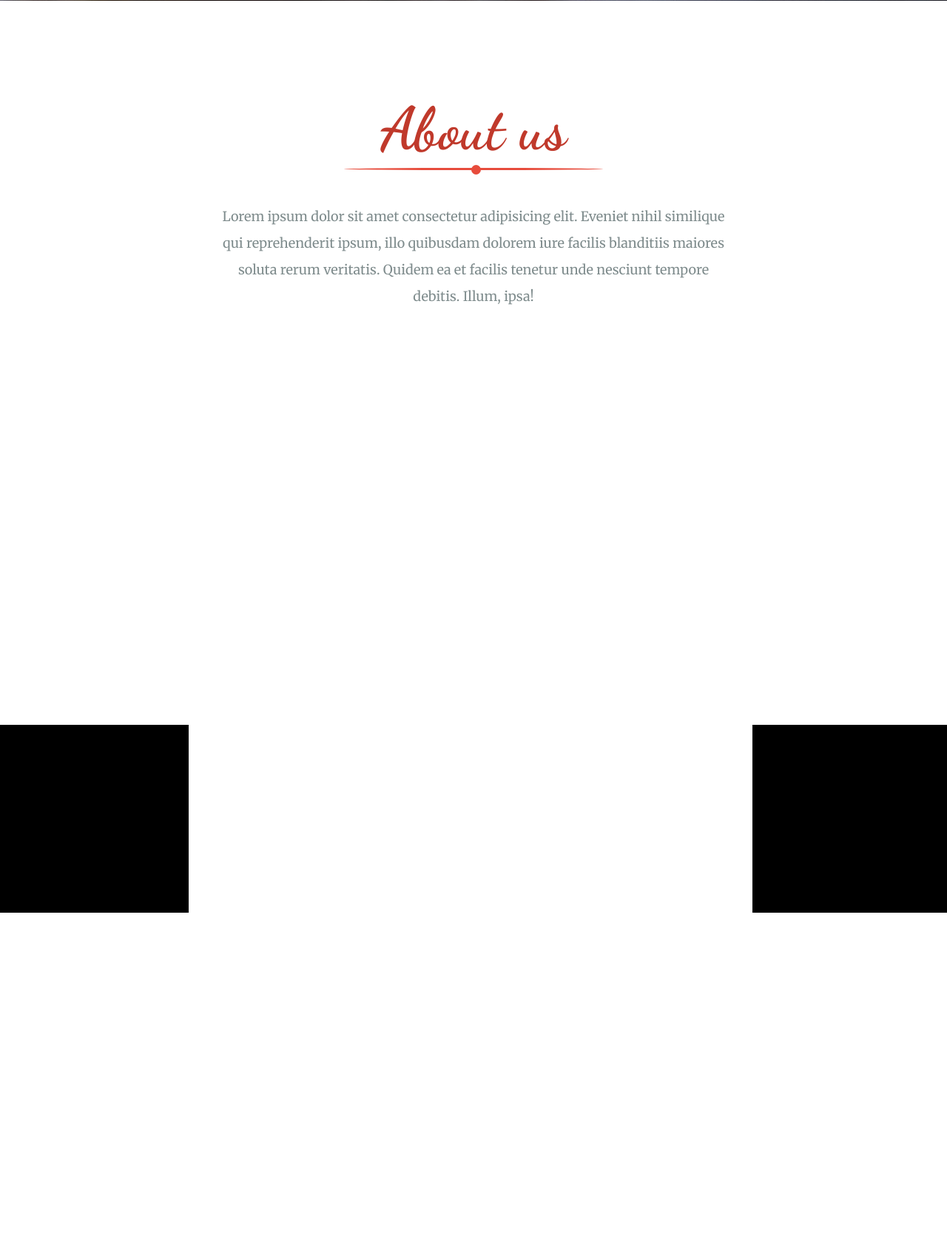
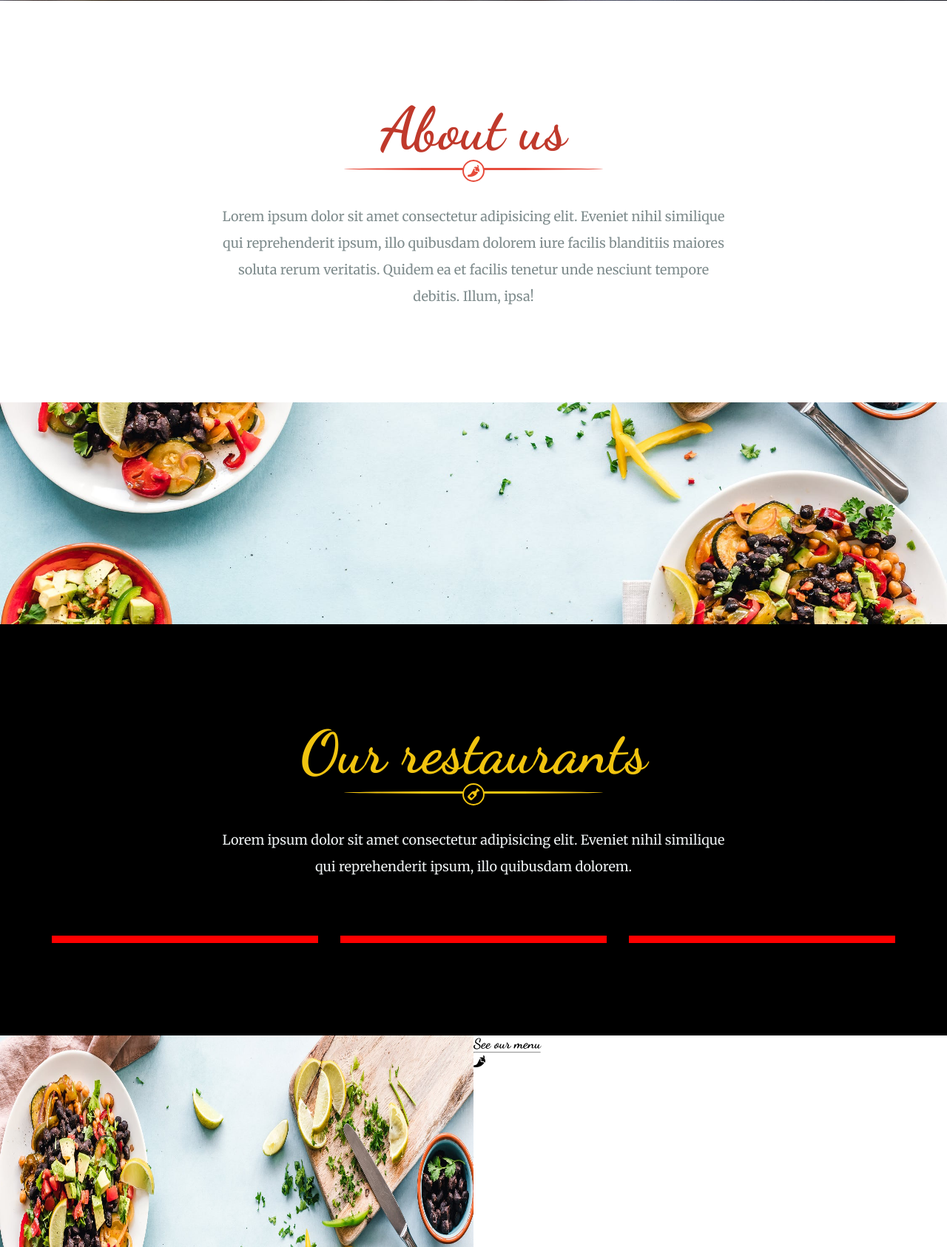
Before and after one commit to yourigruiters/minicrud, a PHP site: page / in a window 1280 px wide. Shown: the part 799-2485 px from the top of the page at 74% size. Run offline with PHP 8.4, Linux system fonts and the light colour scheme; some libraries are stand-ins or nearby versions.

Commit message:
Transfer to desktop

```diff
--- a/css/styles.css
+++ b/css/styles.css
@@ -354,7 +354,13 @@
   margin-bottom: 5px;
 }
 
-.about .heading hr {
+.about .heading .divider {
+  position: relative;
+  display: flex;
+  justify-content: center;
+}
+
+.about .heading .divider hr {
   position: relative;
   width: 350px;
   height: 3px;
@@ -365,20 +371,14 @@
   overflow: visible;
 }
 
-.about .heading hr::before {
-  content: "";
-  width: 9px;
-  height: 9px;
-  background: #e74c3c;
-  display: inline-block;
+.about .heading .divider i {
+  position: absolute;
+  top: -11.5px;
+  color: #e74c3c;
+  background-color: #fff;
   border: 2px solid #e74c3c;
-  -moz-border-radius: 50%;
-  -webkit-border-radius: 50%;
-  border-radius: 50%;
-  position: absolute;
-  top: -4px;
-  left: 50%;
-  margin: 0 0 0 -3px;
+  padding: 5px;
+  border-radius: 100%;
 }
 
 .about .content {
@@ -439,7 +439,13 @@
   margin-bottom: 5px;
 }
 
-.restaurants .heading hr {
+.restaurants .heading .divider {
+  position: relative;
+  display: flex;
+  justify-content: center;
+}
+
+.restaurants .heading .divider hr {
   position: relative;
   width: 350px;
   height: 3px;
@@ -450,20 +456,14 @@
   overflow: visible;
 }
 
-.restaurants .heading hr::before {
-  content: "";
-  width: 9px;
-  height: 9px;
-  background: #f1c40f;
-  display: inline-block;
+.restaurants .heading .divider i {
+  position: absolute;
+  top: -11.5px;
+  color: #f1c40f;
+  background-color: #000;
   border: 2px solid #f1c40f;
-  -moz-border-radius: 50%;
-  -webkit-border-radius: 50%;
-  border-radius: 50%;
-  position: absolute;
-  top: -4px;
-  left: 50%;
-  margin: 0 0 0 -3px;
+  padding: 5px;
+  border-radius: 100%;
 }
 
 .restaurants .content {
--- a/index.html
+++ b/index.html
@@ -73,7 +73,10 @@
         <div class="about">
           <div class="heading">
             <h3 class="dancing">About us</h3>
-            <hr />
+            <div class="divider">
+              <hr />
+              <i class="fa-solid fa-pepper-hot"></i>
+            </div>
           </div>
           <div class="content">
             <p>
@@ -96,7 +99,10 @@
         <div class="restaurants">
           <div class="heading">
             <h3 class="dancing">Our restaurants</h3>
-            <hr />
+            <div class="divider">
+              <hr />
+              <i class="fa-solid fa-wine-bottle"></i>
+            </div>
           </div>
           <div class="content">
             <p>
@@ -120,7 +126,10 @@
         <div class="content">
           <div class="heading">
             <h3 class="dancing">See our menu</h3>
-            <hr />
+            <div class="divider">
+              <hr />
+              <i class="fa-solid fa-pepper-hot"></i>
+            </div>
           </div>
         </div>
       </div>
```
